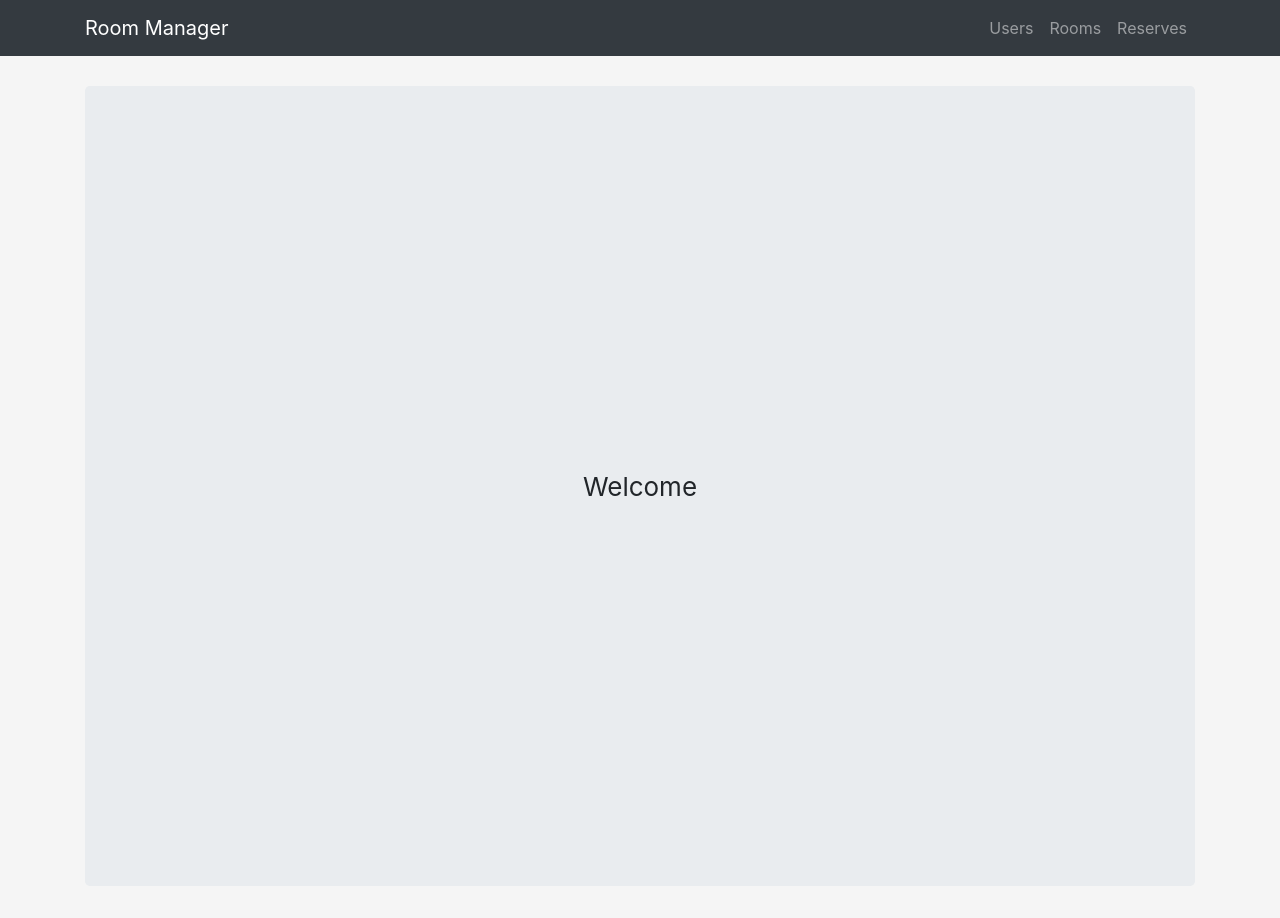
After one commit to guilhermefontans/room-manager, a PHP site: template templates/index.html.twig in a window 1280 px wide. The commit adds this page. Run offline with PHP 8.4, Linux system fonts and the light colour scheme; the template is opened without the code that fills it, so the values that code supplies are empty; some libraries are stand-ins or nearby versions.

Commit message:
Some adjusts in layout.

```diff
--- a/public/css/style.css
+++ b/public/css/style.css
@@ -1,50 +1,11 @@
-html,
 body {
+    background-color: #f5f5f5;
     height: 100%;
+    width: 100%;
+    margin-left: auto;
+    margin-right: auto;
 }
 
-body {
-    margin: 40px 10px;
-    display: -ms-flexbox;
-    display: flex;
-    -ms-flex-align: center;
-    align-items: center;
-    padding-top: 40px;
-    padding-bottom: 40px;
-    background-color: #f5f5f5;
+.vertical-space {
+    margin-top: 30px;
 }
-
-.form-signin {
-    width: 100%;
-    max-width: 330px;
-    padding: 15px;
-    margin: auto;
-}
-.form-signin .checkbox {
-    font-weight: 400;
-}
-.form-signin .form-control {
-    position: relative;
-    box-sizing: border-box;
-    height: auto;
-    padding: 10px;
-    font-size: 16px;
-}
-.form-signin .form-control:focus {
-    z-index: 2;
-}
-.form-signin input[type="text"] {
-    margin-bottom: -1px;
-    border-bottom-right-radius: 0;
-    border-bottom-left-radius: 0;
-}
-.form-signin input[type="password"] {
-    margin-bottom: 10px;
-    border-top-left-radius: 0;
-    border-top-right-radius: 0;
-}
-
-#calendar {
-    max-width: 900px;
-    margin: 0 auto;
-}
--- a/src/Form/UserType.php
+++ b/src/Form/UserType.php
@@ -23,7 +23,9 @@ class UserType extends AbstractType
             ->add('username', TextType::class)
             ->add('email', EmailType::class)
             ->add('password', RepeatedType::class, [
-                'type' => PasswordType::class
+                'type' => PasswordType::class,
+                'first_options'  => ['label' => 'Password'],
+                'second_options' => ['label' => 'Repeat Password'],
             ])
         ;
     }
--- a/templates/base.html.twig
+++ b/templates/base.html.twig
@@ -5,18 +5,18 @@
         <title>{% block title %}Welcome!{% endblock %}</title>
 
         {% block stylesheets %}
+            <link rel="stylesheet" href="{{ asset('css/bootstrap.min.css') }}">
             <link rel="stylesheet" href="{{ asset('css/style.css') }}">
-            <link rel="stylesheet" href="{{ asset('css/bootstrap.min.css') }}">
         {% endblock %}
     </head>
     <body>
+    {{ include('menu.html.twig') }}
         <div class="container">
+            <div class="align-self-center">
 
-            {% if is_granted('IS_AUTHENTICATED_FULLY') %}
-                <a href="{{ logout_path() }}">Logout</a>
-            {% endif %}
 
             {% block body %}{% endblock %}
+            </div>
         </div>
         {% block javascripts %}
             <script src="{{ asset('js/jquery.slim.min.js') }}"></script>
--- /dev/null
+++ b/templates/index.html.twig
@@ -0,0 +1,10 @@
+{% extends 'base.html.twig' %}
+{% block body %}
+    <div class="jumbotron" style="font-size: 26px; min-height: 100%;min-height: 100vh;display: flex;width: 100%; align-items: center;">
+        <div class="container" style="margin-right: auto; margin-left: auto">
+            <div  class="text-center">
+                Welcome {{ app.user.username }}
+            </div>
+        </div>
+    </div>
+{% endblock %}
--- /dev/null
+++ b/templates/menu.html.twig
@@ -0,0 +1,28 @@
+<nav class="navbar navbar-expand-lg navbar-dark bg-dark">
+    <div class="container">
+        <a class="navbar-brand" href="#">Room Manager</a>
+        <button class="navbar-toggler" type="button" data-toggle="collapse" data-target="#navbarResponsive" aria-controls="navbarResponsive" aria-expanded="false" aria-label="Toggle navigation">
+            <span class="navbar-toggler-icon"></span>
+        </button>
+        <div class="collapse navbar-collapse" id="navbarResponsive">
+            <ul class="navbar-nav ml-auto">
+                {% if is_granted('IS_AUTHENTICATED_FULLY') %}
+                    <li class="nav-item">
+                        <a class="nav-link" href="{{ logout_path() }}">Logout</a>
+                    </li>
+                {% endif %}
+
+                <li class="nav-item">
+                    <a class="nav-link" href="/users">Users</a>
+                </li>
+                <li class="nav-item">
+                    <a class="nav-link" href="/rooms">Rooms</a>
+                </li>
+                <li class="nav-item">
+                    <a class="nav-link" href="/reserves">Reserves</a>
+                </li>
+            </ul>
+        </div>
+    </div>
+</nav>
+<div class="vertical-space"></div>
--- a/templates/room/_delete_form.html.twig
+++ b/templates/room/_delete_form.html.twig
@@ -1,5 +1,5 @@
 <form method="post" action="{{ path('room_delete', {'id': room.id}) }}" onsubmit="return confirm('Are you sure you want to delete this item?');">
     <input type="hidden" name="_method" value="DELETE">
     <input type="hidden" name="_token" value="{{ csrf_token('delete' ~ room.id) }}">
-    <button class="btn">Delete</button>
+    <button class="btn btn-outline-danger">Delete</button>
 </form>
--- a/templates/room/_form.html.twig
+++ b/templates/room/_form.html.twig
@@ -1,4 +1,4 @@
 {{ form_start(form) }}
     {{ form_widget(form) }}
-    <button class="btn">{{ button_label|default('Save') }}</button>
+    <button class="btn btn-outline-success">{{ button_label|default('Save') }}</button>
 {{ form_end(form) }}
--- a/templates/room/index.html.twig
+++ b/templates/room/index.html.twig
@@ -4,7 +4,6 @@
 
 {% block body %}
     <h1>Room index</h1>
-
     <table class="table">
         <thead>
             <tr>
@@ -31,5 +30,5 @@
         </tbody>
     </table>
 
-    <a href="{{ path('room_new') }}">Create new</a>
+    <a href="{{ path('room_new') }}" class="btn btn-outline-info">Create new</a>
 {% endblock %}
--- a/templates/room/show.html.twig
+++ b/templates/room/show.html.twig
@@ -18,9 +18,9 @@
         </tbody>
     </table>
 
-    <a href="{{ path('room_index') }}">back to list</a>
+    <a href="{{ path('room_index') }}" class="btn btn-outline-info">back to list</a>
 
-    <a href="{{ path('room_edit', {'id': room.id}) }}">edit</a>
+    <a href="{{ path('room_edit', {'id': room.id}) }}" class="btn btn-outline-info">edit</a>
 
     {{ include('room/_delete_form.html.twig') }}
 {% endblock %}
--- a/templates/user/_delete_form.html.twig
+++ b/templates/user/_delete_form.html.twig
@@ -1,5 +1,5 @@
 <form method="post" action="{{ path('user_delete', {'id': user.id}) }}" onsubmit="return confirm('Are you sure you want to delete this user?');">
     <input type="hidden" name="_method" value="DELETE">
     <input type="hidden" name="_token" value="{{ csrf_token('delete' ~ user.id) }}">
-    <button class="btn btn-danger">Delete</button>
+    <button class="btn btn-outline-danger">Delete</button>
 </form>
--- a/templates/user/_form.html.twig
+++ b/templates/user/_form.html.twig
@@ -1,4 +1,4 @@
 {{ form_start(form) }}
     {{ form_widget(form) }}
-    <button class="{{ button_class|default('btn btn-success') }}">{{ button_label|default('Save') }}</button>
+    <button class="{{ button_class|default('btn btn-outline-success') }}">{{ button_label|default('Save') }}</button>
 {{ form_end(form) }}
--- a/templates/user/index.html.twig
+++ b/templates/user/index.html.twig
@@ -3,6 +3,7 @@
 {% block title %}User index{% endblock %}
 
 {% block body %}
+    <div class="top-buffer">
         <h1>User index</h1>
 
         <table class="table">
@@ -33,5 +34,6 @@
             </tbody>
         </table>
 
-    <a href="{{ path('user_new') }}">Create new</a>
+        <a href="{{ path('user_new') }}" class="btn btn-outline-info">Create new</a>
+    </div>
 {% endblock %}
--- a/templates/user/show.html.twig
+++ b/templates/user/show.html.twig
@@ -22,9 +22,9 @@
         </tbody>
     </table>
 
-    <a href="{{ path('user_index') }}">back to list</a>
+    <a href="{{ path('user_index') }}" class="btn btn-outline-info">back to list</a>
 
-    <a href="{{ path('user_edit', {'id': user.id}) }}">edit</a>
+    <a href="{{ path('user_edit', {'id': user.id}) }}" class="btn btn-outline-info">edit</a>
 
     {{ include('user/_delete_form.html.twig') }}
 {% endblock %}
```
Also changed, not shown: public/css/login.css (added, +50 -0 lines), src/Controller/LoginController.php (+14 -0 lines), templates/login/index.html.twig (+13 -7 lines), templates/reserve/calendar.html.twig (+4 -3 lines), public/js/app.js, 1 other file. Lines whose indentation alone changed are shown as unchanged.
